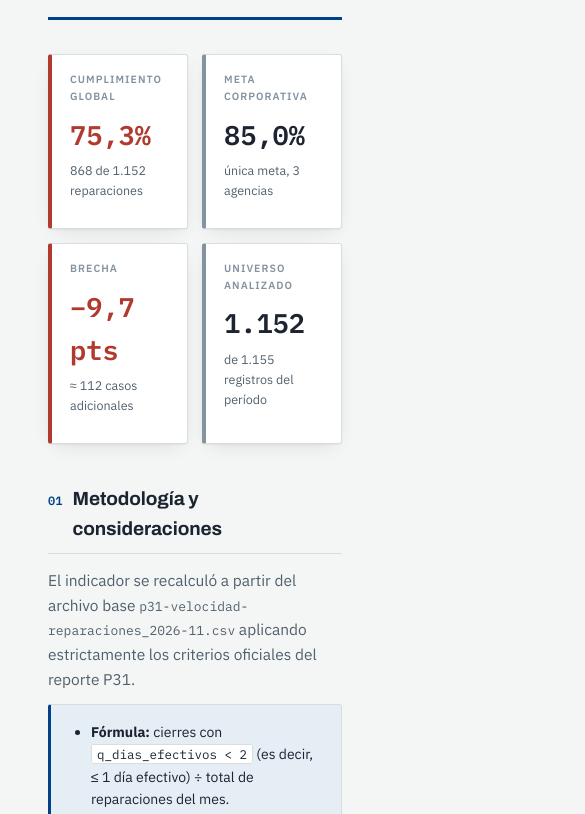
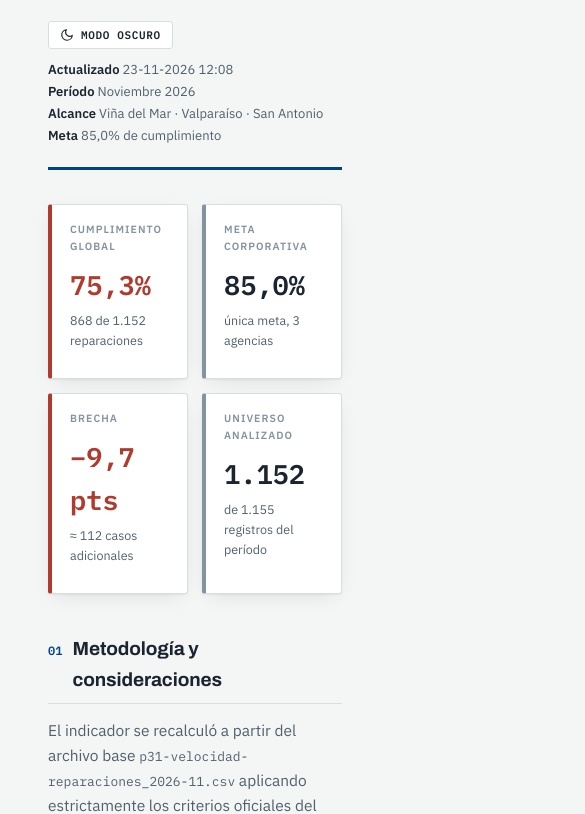
Before and after one commit to portalkpistecnicos/velocidad-reparaciones-elecnor, a plain HTML site: page index.html in a window 390 px wide. Shown: the part 218-1032 px from the top of the page, 585 px wide, since content can reach past the window. Drawn offline with Linux system fonts and the light colour scheme.

Commit message:
Actualizacion automatica 23-11-2026 - fuente p31-velocidad-reparaciones_2026-11.csv

```diff
--- a/index.html
+++ b/index.html
@@ -4,6 +4,12 @@
 <meta charset="UTF-8">
 <meta name="viewport" content="width=device-width, initial-scale=1.0">
 <title>Velocidad de Reparaciones — Elecnor</title>
+<script>
+  try {
+    var savedTheme = localStorage.getItem('p31-theme');
+    if (savedTheme === 'light' || savedTheme === 'dark') document.documentElement.setAttribute('data-theme', savedTheme);
+  } catch (e) {}
+</script>
 <link rel="stylesheet" href="https://fonts.googleapis.com/css2?family=Archivo:wght@600;700;800&family=IBM+Plex+Sans:wght@400;500;600;700&family=IBM+Plex+Mono:wght@400;500;600&display=swap">
 <style>
   :root{
@@ -347,11 +353,32 @@
     font-size:11.5px; color:var(--ink-faint); display:flex; justify-content:space-between; gap:20px; flex-wrap:wrap;
   }
 
+  .theme-toggle{
+    display:inline-flex; align-items:center; gap:7px;
+    margin:0 0 10px; padding:6px 11px;
+    background:var(--surface); color:var(--ink);
+    border:1px solid var(--line); border-radius:3px;
+    font-family:"IBM Plex Mono", monospace; font-size:11px; font-weight:600;
+    letter-spacing:.06em; text-transform:uppercase; line-height:1;
+    cursor:pointer;
+  }
+  .theme-toggle:hover{ border-color:var(--accent); color:var(--accent); }
+  .theme-toggle:focus-visible{ outline:2px solid var(--accent); outline-offset:2px; }
+  .theme-toggle svg{ width:14px; height:14px; flex:none; }
+  .theme-toggle[data-target="dark"] .i-sun{ display:none; }
+  .theme-toggle[data-target="light"] .i-moon{ display:none; }
+
+  @media (max-width:760px){
+    .masthead{ flex-direction:column; align-items:flex-start; }
+    .masthead-meta{ text-align:left; white-space:normal; }
+  }
+
   @media print{
     body{ background:#fff; }
     .sheet{ padding:0; max-width:none; }
     section{ break-inside:avoid; }
     .tbl-wrap, .chart-card, .trend-card{ box-shadow:none; }
+    .theme-toggle{ display:none; }
   }
 </style>
 </head>
@@ -369,7 +396,12 @@
       </div>
     </div>
     <div class="masthead-meta">
-      <div><strong>Actualizado</strong> 23-11-2026 12:04</div>
+      <button type="button" class="theme-toggle" id="themeToggle" data-target="dark" aria-label="Cambiar entre visualización clara y oscura">
+        <svg class="i-moon" viewBox="0 0 24 24" fill="none" stroke="currentColor" stroke-width="2" stroke-linecap="round" stroke-linejoin="round" aria-hidden="true"><path d="M21 12.8A9 9 0 1 1 11.2 3a7 7 0 0 0 9.8 9.8z"/></svg>
+        <svg class="i-sun" viewBox="0 0 24 24" fill="none" stroke="currentColor" stroke-width="2" stroke-linecap="round" stroke-linejoin="round" aria-hidden="true"><circle cx="12" cy="12" r="4"/><path d="M12 2v2M12 20v2M4.9 4.9l1.4 1.4M17.7 17.7l1.4 1.4M2 12h2M20 12h2M4.9 19.1l1.4-1.4M17.7 6.3l1.4-1.4"/></svg>
+        <span id="themeToggleLabel">Modo oscuro</span>
+      </button>
+      <div><strong>Actualizado</strong> 23-11-2026 12:08</div>
       <div><strong>Período</strong> Noviembre 2026</div>
       <div><strong>Alcance</strong> Viña del Mar &middot; Valparaíso &middot; San Antonio</div>
       <div><strong>Meta</strong> 85,0% de cumplimiento</div>
@@ -667,6 +699,30 @@
       '<span class="br-stat">' + row.getAttribute('data-total') + ' reparaciones &middot; ' + row.getAttribute('data-pct') + ' cumplimiento</span>' +
       '<span class="br-stat">' + row.getAttribute('data-falta') + ' casos para alcanzar la meta</span>';
   }
+
+  (function () {
+    var root = document.documentElement;
+    var btn = document.getElementById('themeToggle');
+    var label = document.getElementById('themeToggleLabel');
+    if (!btn) return;
+    function effective() {
+      var t = root.getAttribute('data-theme');
+      if (t === 'light' || t === 'dark') return t;
+      return window.matchMedia && window.matchMedia('(prefers-color-scheme: dark)').matches ? 'dark' : 'light';
+    }
+    function paint() {
+      var target = effective() === 'dark' ? 'light' : 'dark';
+      btn.setAttribute('data-target', target);
+      label.textContent = target === 'dark' ? 'Modo oscuro' : 'Modo claro';
+    }
+    btn.addEventListener('click', function () {
+      var next = effective() === 'dark' ? 'light' : 'dark';
+      root.setAttribute('data-theme', next);
+      try { localStorage.setItem('p31-theme', next); } catch (e) {}
+      paint();
+    });
+    paint();
+  })();
 </script>
 </body>
 </html>
```
Also changed, not shown: 1 other file.
